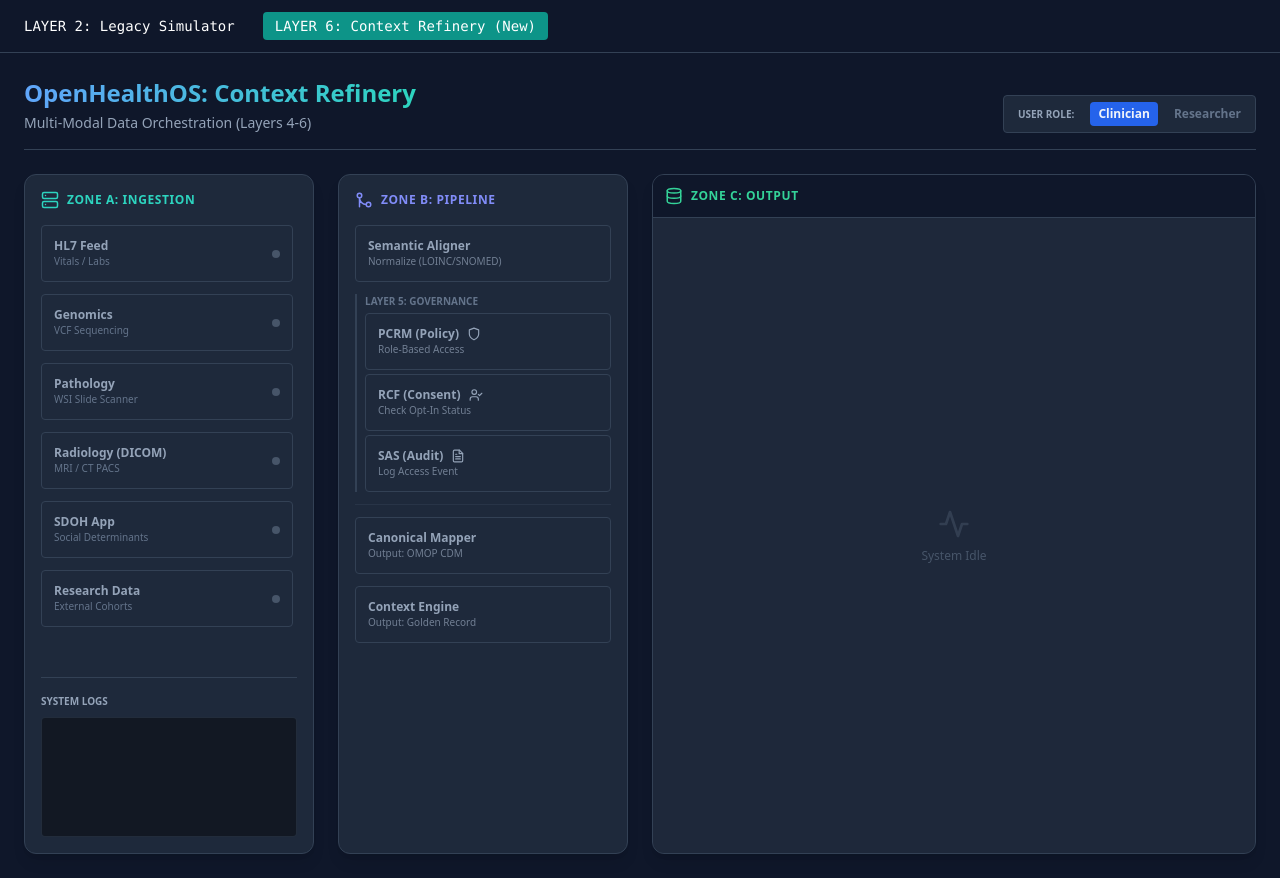
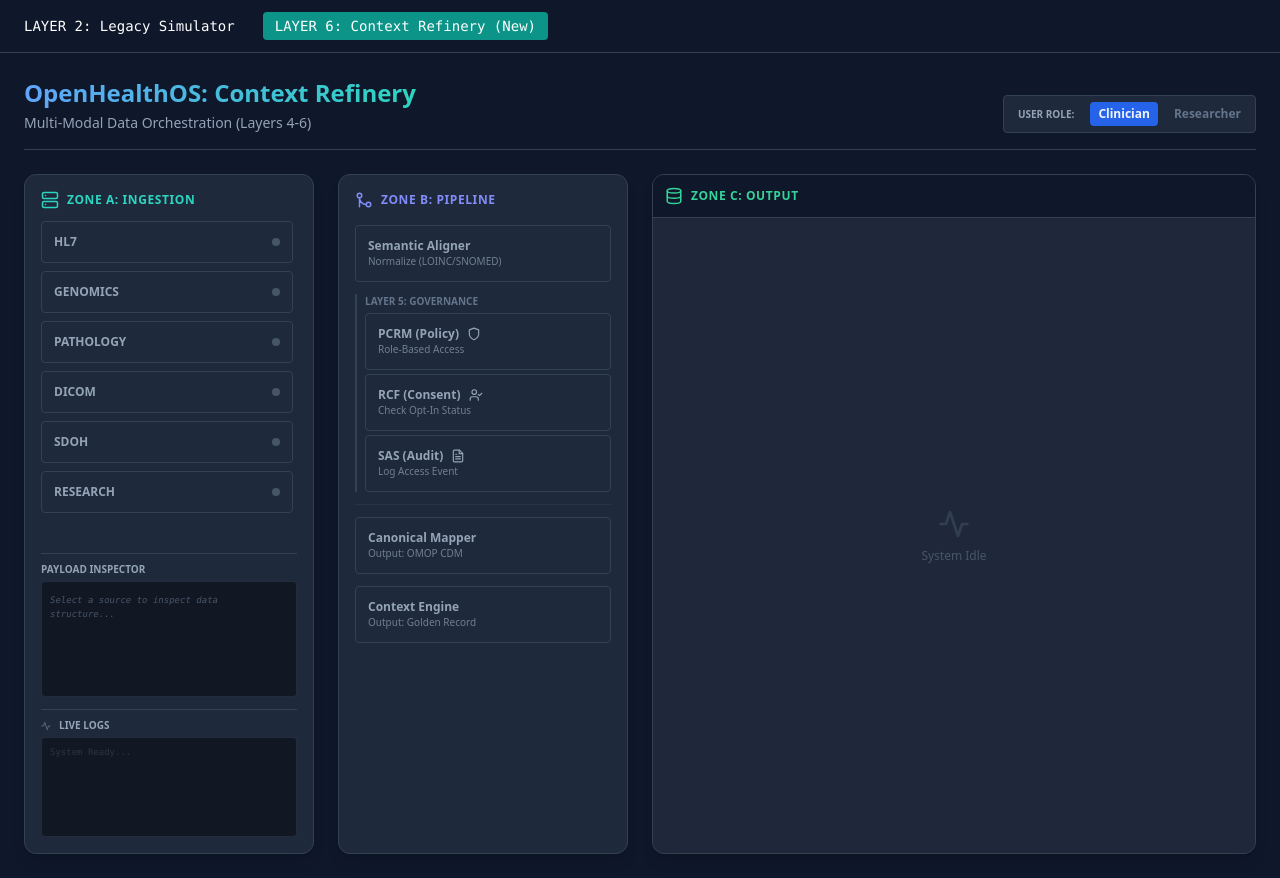
Before and after one commit to Mru00-hub/theopenhealthos, a React (Create React App) app in the folder simulators/layer2-microservices/: page / in a window 1280 px wide. Built offline with nearby package versions, Linux system fonts and the light colour scheme.

Commit message:
Update ContextRefinery.jsx

```diff
--- a/simulators/layer2-microservices/src/components/ContextRefinery.jsx
+++ b/simulators/layer2-microservices/src/components/ContextRefinery.jsx
@@ -302,29 +302,26 @@ const ContextRefinery = () => {
 
         {/* ================= ZONE A: INGESTION ================= */}
         <div className="col-span-3 bg-slate-800 rounded-xl p-4 border border-slate-700 flex flex-col shadow-lg">
-          <div className="flex items-center gap-2 mb-4 text-teal-400">
+          <div className="flex items-center gap-2 mb-3 text-teal-400">
             <Server size={18} />
             <h2 className="font-bold uppercase tracking-wider text-xs">Zone A: Ingestion</h2>
           </div>
 
-          <div className="space-y-3 flex-1 overflow-y-auto pr-1">
-            <Blade label="HL7 Feed" desc="Vitals / Labs" active={switches.source_hl7} onClick={() => toggle('source_hl7')} />
-            <Blade label="Genomics" desc="VCF Sequencing" active={switches.source_genomics} onClick={() => toggle('source_genomics')} />
-            <Blade label="Pathology" desc="WSI Slide Scanner" active={switches.source_pathology} onClick={() => toggle('source_pathology')} />
-            <Blade label="Radiology (DICOM)" desc="MRI / CT PACS" active={switches.source_dicom} onClick={() => toggle('source_dicom')} />
-            <Blade label="SDOH App" desc="Social Determinants" active={switches.source_sdoh} onClick={() => toggle('source_sdoh')} />
-            <Blade label="Research Data" desc="External Cohorts" active={switches.source_research} onClick={() => toggle('source_research')} />
+          {/* 1. ADAPTER SWITCHES (Takes remaining height) */}
+          <div className="space-y-2 flex-1 overflow-y-auto pr-1 min-h-[100px]">
+            {['HL7','GENOMICS','PATHOLOGY','DICOM','SDOH','RESEARCH'].map(type => (
+                 <Blade key={type} label={type} active={switches[`source_${type.toLowerCase()}`]} onClick={() => toggle(`source_${type.toLowerCase()}`)} />
+            ))}
           </div>
 
-          {/* NEW: RAW PAYLOAD VISUALIZER */}
-          <div className="mt-4 pt-4 border-t border-slate-700 flex flex-col h-40">
-            <div className="flex justify-between items-center mb-2">
+          {/* 2. RAW PAYLOAD INSPECTOR (Fixed Height) */}
+          <div className="mt-3 pt-2 border-t border-slate-700 flex flex-col h-36">
+             <div className="flex justify-between items-center mb-1">
                 <span className="text-[10px] font-bold text-slate-400 uppercase">
-                    {selectedSource ? `Raw Payload: ${selectedSource}` : 'System Logs'}
+                    {selectedSource ? `Payload: ${selectedSource}` : 'Payload Inspector'}
                 </span>
-            </div>
-
-            <div className="flex-1 bg-black/40 rounded p-3 overflow-auto font-mono text-[9px] border border-slate-700/50">
+             </div>
+             <div className="flex-1 bg-black/40 rounded p-2 overflow-auto font-mono text-[9px] border border-slate-700/50">
                 {selectedSource ? (
                     <div className="text-orange-300 whitespace-pre-wrap break-all">
                         {typeof RAW_SOURCES[selectedSource] === 'object'
@@ -332,10 +329,20 @@ const ContextRefinery = () => {
                             : RAW_SOURCES[selectedSource]}
                     </div>
                 ) : (
-                    <div className="text-slate-500 space-y-1">
-                        {logs.map((l, i) => <div key={i}>{l}</div>)}
-                    </div>
+                    <div className="text-slate-600 italic mt-1">Select a source to inspect data structure...</div>
                 )}
+             </div>
+          </div>
+
+          {/* 3. SYSTEM LOGS (Fixed Height) */}
+          <div className="mt-3 pt-2 border-t border-slate-700 flex flex-col h-32">
+            <div className="mb-1 flex items-center gap-2">
+                <Activity size={10} className="text-slate-500"/>
+                <span className="text-[10px] font-bold text-slate-400 uppercase">Live Logs</span>
+            </div>
+            <div className="flex-1 bg-black/40 rounded p-2 overflow-auto font-mono text-[9px] border border-slate-700/50 text-slate-500 space-y-1">
+                {logs.length === 0 && <span className="opacity-30">System Ready...</span>}
+                {logs.map((l, i) => <div key={i}>{l}</div>)}
             </div>
           </div>
         </div>
```
